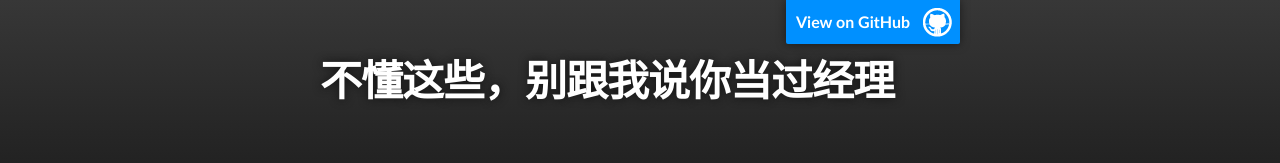
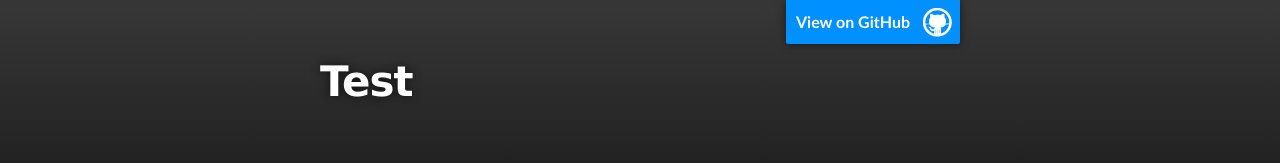
Before and after one commit to freemindshare123/freemindshare123.github.io, a plain HTML site: page index.html in a window 1280 px wide. Shown: the top 163 px of the page. Drawn offline with Linux system fonts and the light colour scheme.

Commit message:
Replace master branch with page content via GitHub

```diff
--- a/index.html
+++ b/index.html
@@ -4,11 +4,11 @@
   <head>
     <meta charset='utf-8'>
     <meta http-equiv="X-UA-Compatible" content="chrome=1">
-    <meta name="description" content="不懂这些，别跟我说你当过经理 : ">
+    <meta name="description" content="Test : ">
 
     <link rel="stylesheet" type="text/css" media="screen" href="stylesheets/stylesheet.css">
 
-    <title>不懂这些，别跟我说你当过经理</title>
+    <title>Test</title>
   </head>
 
   <body>
@@ -18,7 +18,7 @@
         <header class="inner">
           <a id="forkme_banner" href="https://github.com/freemindshare123">View on GitHub</a>
 
-          <h1 id="project_title">不懂这些，别跟我说你当过经理</h1>
+          <h1 id="project_title">Test</h1>
           <h2 id="project_tagline"></h2>
 
         </header>
```
Also changed, not shown: params.json (+1 -1 lines).
